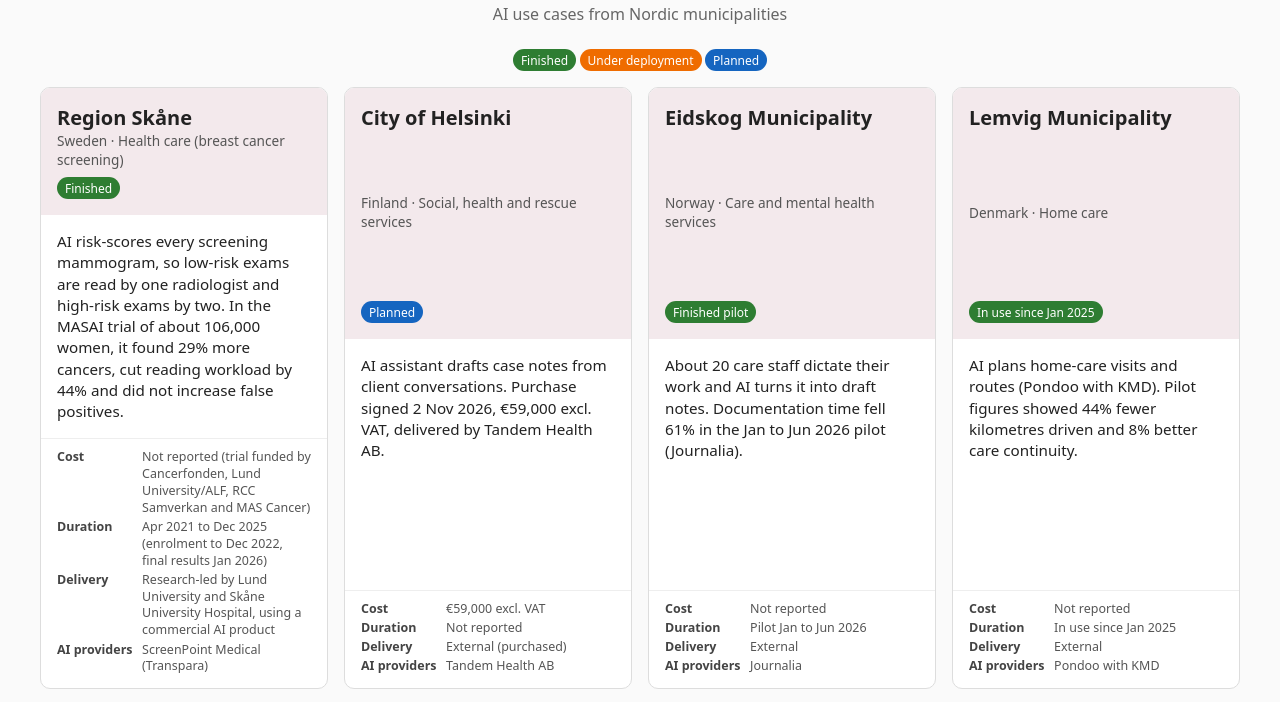
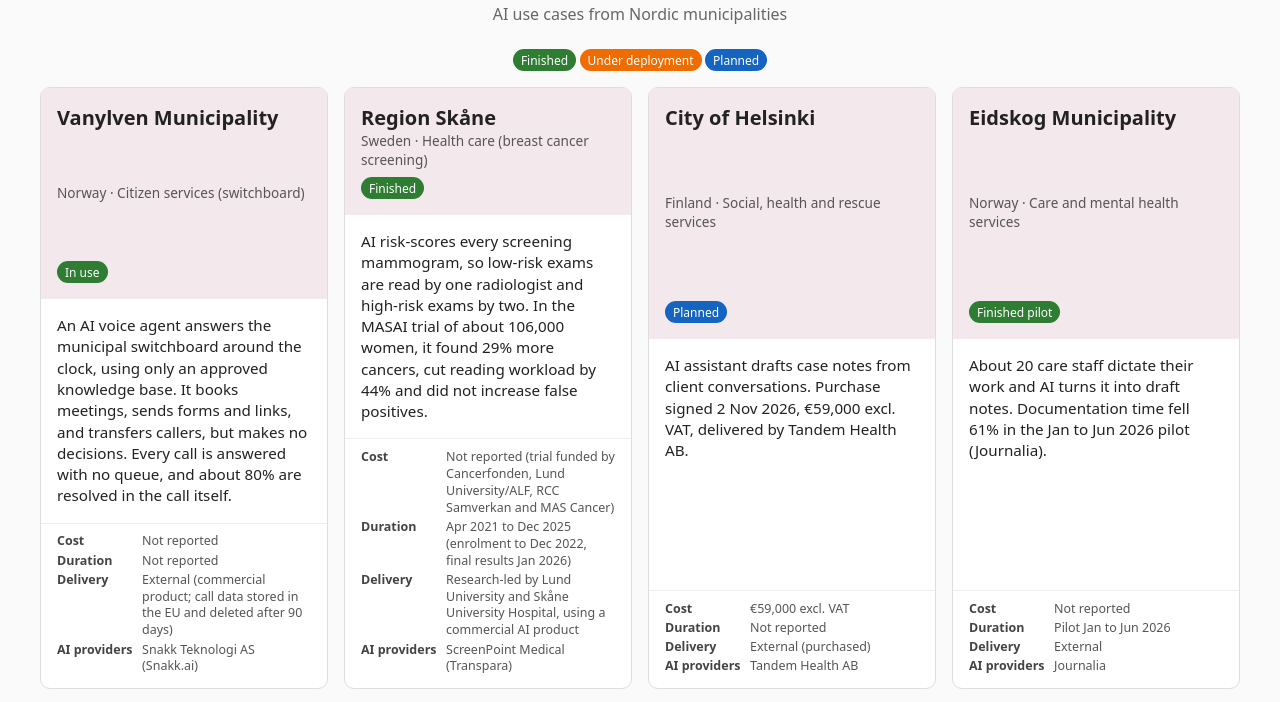
Before and after one commit to arttuahola-beep/botsnroses, a plain HTML site: page index.html in a window 1280 px wide. Shown: the part 83-785 px from the top of the page. Drawn offline with Linux system fonts and the light colour scheme.

Commit message:
Add Vanylven AI switchboard case

```diff
--- a/index.html
+++ b/index.html
@@ -38,6 +38,16 @@
   <span class="tag planned">Planned</span>
 </div>
 <main class="grid">
+
+  <a class="card" href="https://ki.norge.no/eksempler/ki-sentralbord">
+    <div class="top">
+      <h2>Vanylven Municipality</h2>
+      <div class="meta">Norway · Citizen services (switchboard)</div>
+      <span class="tag finished">In use</span>
+    </div>
+    <div class="bottom">An AI voice agent answers the municipal switchboard around the clock, using only an approved knowledge base. It books meetings, sends forms and links, and transfers callers, but makes no decisions. Every call is answered with no queue, and about 80% are resolved in the call itself.</div>
+    <dl class="facts"><dt>Cost</dt><dd>Not reported</dd><dt>Duration</dt><dd>Not reported</dd><dt>Delivery</dt><dd>External (commercial product; call data stored in the EU and deleted after 90 days)</dd><dt>AI providers</dt><dd>Snakk Teknologi AS (Snakk.ai)</dd></dl>
+  </a>
 
   <a class="card" href="https://vard.skane.se/skanes-universitetssjukhus-sus/om-oss/nyheter/ai-stod-vid-brostcancerscreening-farre-missade-cancerfall/">
     <div class="top">
```
